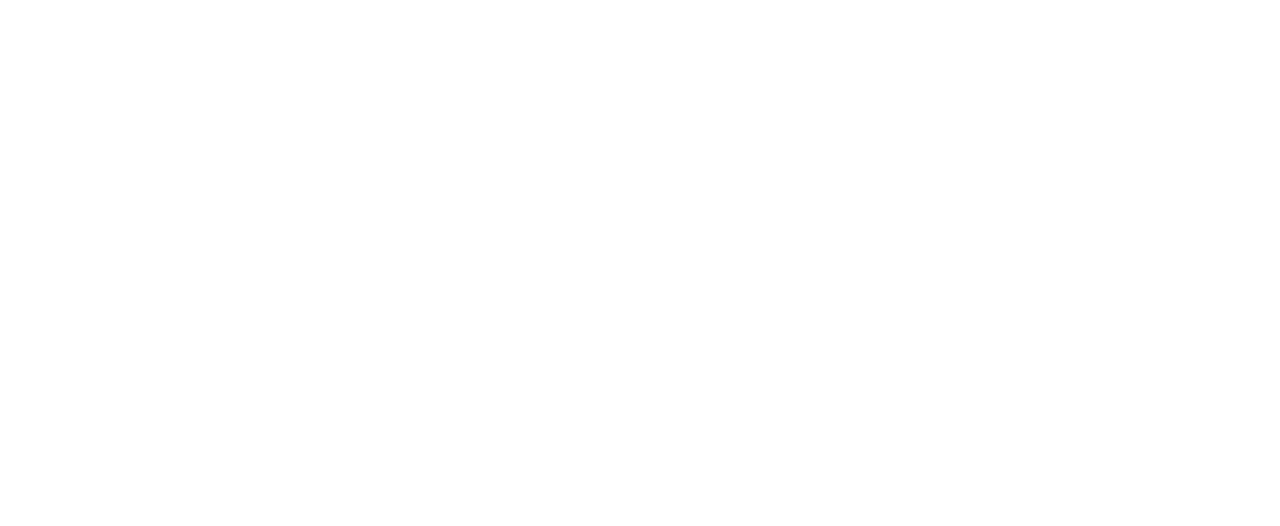
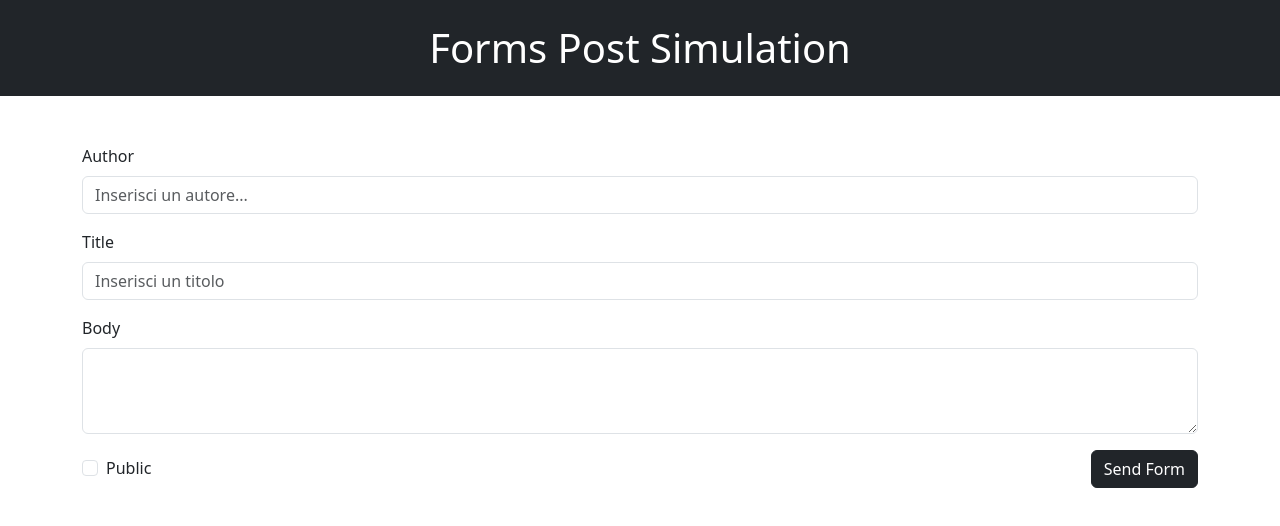
Before and after one commit to gabrieletodaroo9/react-post-form, a React (Vite) app: page / in a window 1280 px wide. Shown: the top 526 px of the page. Built offline with nearby package versions, Linux system fonts and the light colour scheme.

Commit message:
completed style of the page

```diff
--- a/src/App.jsx
+++ b/src/App.jsx
@@ -4,9 +4,49 @@
 
 export default function App() {
 
+  const initialData = {
+    "author": "",
+    "title": "",
+    "body": "",
+    "public": ""
+  }
+
+  const [formData, setFormData] = useState(initialData)
+
   return (
     <>
-
+      <header className='bg-dark text-white mb-5'>
+        <h1 className='text-center py-4'>
+          Forms Post Simulation
+        </h1>
+      </header>
+      <main>
+        <div className="container">
+          <form>
+            <div class="mb-3">
+              <label for="authorField" class="form-label">Author</label>
+              <input type="text" class="form-control" id="authorField" placeholder="Inserisci un autore..." />
+            </div>
+            <div class="mb-3">
+              <label for="titleField" class="form-label">Title</label>
+              <input type="text" class="form-control" id="titleField" placeholder="Inserisci un titolo" />
+            </div>
+            <div class="mb-3">
+              <label for="bodyField" class="form-label">Body</label>
+              <textarea class="form-control" id="bodyField" placeholder='Scrivi la trama...' rows={3}> </textarea>
+            </div>
+            <div className='d-flex justify-content-between align-items-center'>
+              <div class="form-check ">
+                <input class="form-check-input" type="checkbox" value="" id="checkPublic" />
+                <label class="form-check-label" for="checkPublic">Public</label>
+              </div>
+              <div>
+                <button type='submit' className='btn btn-dark'>Send Form</button>
+              </div>
+            </div>
+          </form>
+        </div >
+      </main >
     </>
   )
 }
```
